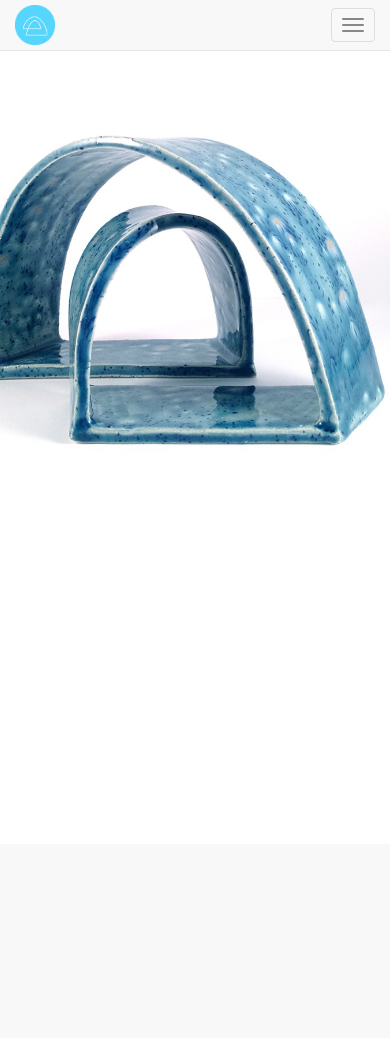
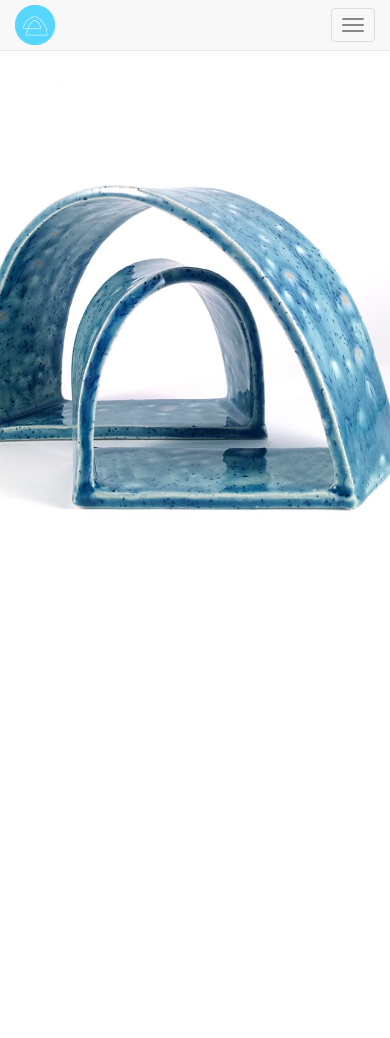
Before and after one commit to brburnsidedesign/bb_design, a PHP site: page / in a window 390 px wide; the page is wider, and only the part inside the window is pictured. Before the commit the page ends 446 px from the top of that part, so only its background shows below. Run offline with PHP 8.4, Linux system fonts and the light colour scheme; some libraries are stand-ins or nearby versions; some web fonts are replaced.

Commit message:
background img redux

```diff
--- a/css/media_queries.css
+++ b/css/media_queries.css
@@ -31,10 +31,14 @@
 		margin-right: -3% !important;
   }
 
-  #main-img {
+  #main-img-div {
     margin-left: 2px !important;
-    margin-top: -30%;
+		background-size: contain;
   }
+
+	#footer-index {
+		margin-top: -30%;
+	}
 
 	.contact-form {
 		padding-left: 6%;
@@ -48,6 +52,16 @@
 	}
 }
 
+@media (min-width: 200px) and (max-width: 500px) {
+	#main-img-div {
+		margin-left: 2px !important;
+		margin-top: -80%;
+		background-size: contain;
+	}
+
+	#footer-index {
+		margin-top: -50%;
+	}
 }
 
 @media (min-width: 280px) and (max-width: 980px) {
@@ -88,11 +102,16 @@
    }
  }
 
+ @media (min-width: 500px) and (max-width: 800px) {
+   #main-img-div {
+     margin-top: -30%;
+   }
+ }
+
  @media (max-width: 500px) {
 
-   #main-img {
+   #main-img-div {
      margin-left: -20px;
-     margin-bottom: 0px;
      -webkit-transform: scale(180%);
      transform: scale(180%);
    }
@@ -164,7 +183,7 @@
 
 @media (min-width: 480px) and (max-width: 980px) {
 
-  #main-img {
+  #main-img-div {
     width: 103%;
   }
 
@@ -304,7 +323,7 @@ and (max-device-width : 667px)
 and (-webkit-device-pixel-ratio: 2)
 and (orientation : portrait) {
 
-  #main-img {
+  #main-img-div {
     height: 55vh;
     margin-left: -70px;
     width: auto;
--- a/css/styles.css
+++ b/css/styles.css
@@ -122,6 +122,19 @@ h1 {
   width: 100%;
 }
 
+#main-img-div {
+	height: 800px;
+	width: auto;
+	background-image: url("../img/firstloop1.jpg");
+	background-size: cover;
+	background-position: center;
+	margin-left: -5%;
+	margin-top: -10%;
+	background-repeat: no-repeat;
+	overflow: hidden;
+  z-index: 0;
+}
+
 #main-img {
   margin-top: -200px;
   margin-left: 0%;
@@ -145,7 +158,7 @@ footer {
 
 #footer-index {
   font-size: 10px;
-  margin-top: -5%;
+  margin-top: 5%;
 }
 
 
--- a/index.html
+++ b/index.html
@@ -43,8 +43,8 @@
       <div id="headline">
         <h1 id="brooke-h1" style="display: inline">Brooke Burnside </h1><h1 id="pipe" style="display: inline">| </h1> </h1><h1 style="display: inline" id="ceramic-artist"> Designer &amp; Ceramic Artist</h1>
       </div>
-      <div id="#main-img-div">
-        <img src="img/firstloop1.jpg" width="100%" id="main-img">
+      <div id="main-img-div">
+        <!-- <img src="img/firstloop1.jpg" width="100%" id="main-img"> -->
       </div>
     </div>
 
```
Also changed, not shown: README.md, routes/about.html (renamed from about.html).
